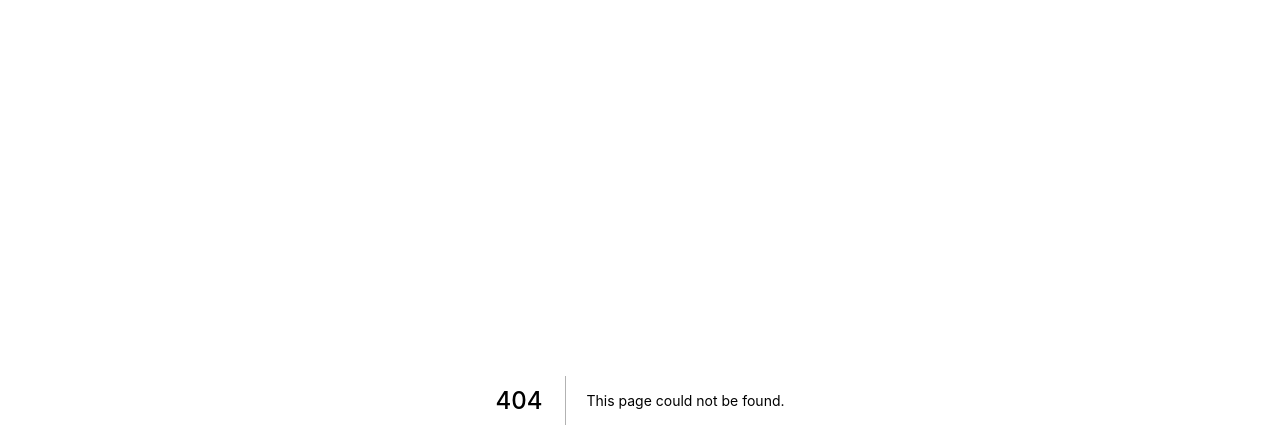
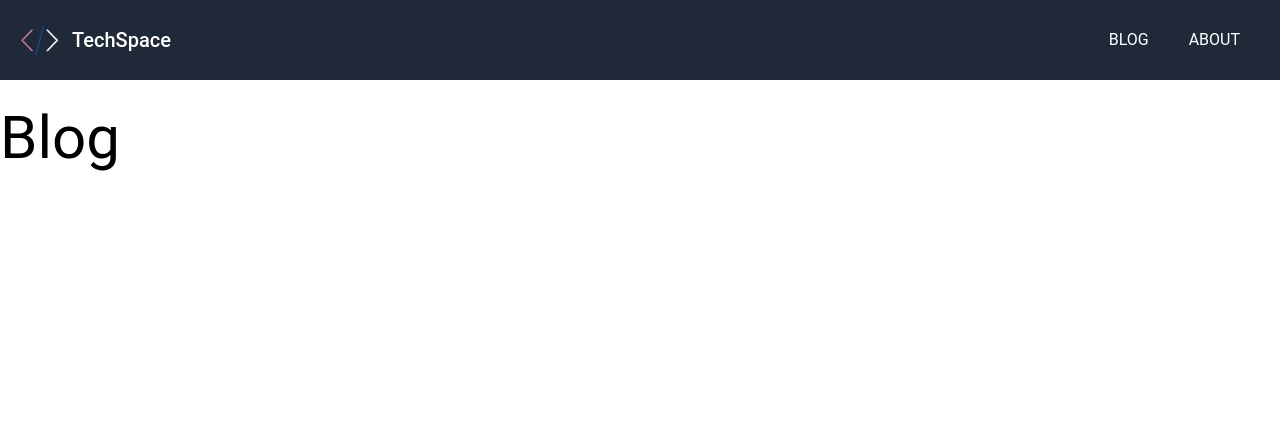
Before and after one commit to shashanksoni61/TechSpace-blog, a Next.js app: page /blog in a window 1280 px wide. Before the commit this address had no page. Shown: the top 448 px of the page. Built offline with nearby package versions, Linux system fonts and the light colour scheme.

Commit message:
404 Page finished & blog page setup

```diff
--- a/components/Header.js
+++ b/components/Header.js
@@ -4,19 +4,14 @@ import Image from 'next/image';
 function Header() {
   return (
     <header className='bg-gray-800 text-white shadow-w-full'>
-      <div
-        className='container
-      mx-auto
-      flex
-      flex-wrap p-5 flex-col md:justify-between md:flex-row items-center'
-      >
+      <div className='container mx-auto flex flex-wrap p-5 flex-col md:flex-row items-center'>
         <Link href='/'>
-          <a className='flex title-font font-medium items-center md:justify-start mb-4 md:mb-0'>
+          <a className='flex md:w-1/5 title-font font-medium items-center md:justify-start mb-4 md:mb-0'>
             <Image src='/images/logo.png' width={40} height={40} alt='logo' />
-            <span className='ml-3 text-xl'>Tech Space</span>
+            <span className='ml-3 text-xl'>TechSpace</span>
           </a>
         </Link>
-        <nav className='flex flex-wrap items-center justify-end text-base'>
+        <nav className='flex flex-wrap md:w-4/5 items-center justify-end text-base md:ml-auto'>
           <Link href='/blog'>
             <a className='mx-2 px-3 cursor-pointer uppercase hover:text-indigo-300'>
               Blog
--- a/components/Layout.js
+++ b/components/Layout.js
@@ -1,20 +1,20 @@
 import Head from 'next/head';
-import { Fragment } from 'react';
 
 import Header from './Header';
 
 const Layout = ({ title, children, keywords, description }) => {
   return (
-    <Fragment>
+    <div>
       <Head>
         <title>{title}</title>
         <meta name='keywords' content={keywords} />
         <meta name='description' content={description} />
         <link rel='icon' href='/favicon.ico' />
       </Head>
+
       <Header />
       <main className='container mx-auto my-7'>{children}</main>
-    </Fragment>
+    </div>
   );
 };
 
--- /dev/null
+++ b/pages/404.js
@@ -0,0 +1,37 @@
+import Link from 'next/link';
+import Image from 'next/image';
+import Layout from '../components/Layout';
+
+function NotFoundPage() {
+  return (
+    <Layout title='Page Not Found'>
+      <div className='flex flex-col items-center p-3'>
+        <Image
+          src='/images/logo.png'
+          width={60}
+          height={60}
+          className='bg-gray-600 rounded-2xl m-2'
+        />
+
+        <h1 className='text-6xl my-5'>Oops !</h1>
+        <h2 className='text-4xl text-gray-400 mb-5'>
+          This page does not exist
+        </h2>
+        <Link href='/'>
+          <a
+            className='
+          text-xl
+          rounded-md
+          hover:text-white
+          hover:bg-gray-700
+          p-2'
+          >
+            Go Back
+          </a>
+        </Link>
+      </div>
+    </Layout>
+  );
+}
+
+export default NotFoundPage;
--- /dev/null
+++ b/pages/about.js
@@ -0,0 +1,16 @@
+import Layout from '../components/Layout';
+
+function AboutPage() {
+  return (
+    <Layout title='About TechSpace'>
+      <h1 className='text-5xl border-b-4 pb-5 font-bold'>About</h1>
+      <div className='bg-white shadow-md rounded-lg px-10 py-6 mt-6'>
+        <h3 className='text-2xl mb-5'>TechSpace Blog</h3>
+
+        <p className='mb-3'>Blog Built with Next.js and Markdown</p>
+      </div>
+    </Layout>
+  );
+}
+
+export default AboutPage;
--- /dev/null
+++ b/pages/blog/index.js
@@ -0,0 +1,11 @@
+import Layout from '../../components/Layout';
+
+const BlogPage = () => {
+  return (
+    <Layout>
+      <h1 className='text-6xl'> Blog</h1>
+    </Layout>
+  );
+};
+
+export default BlogPage;
--- a/pages/index.js
+++ b/pages/index.js
@@ -3,7 +3,7 @@ import Layout from '../components/Layout';
 export default function Home() {
   return (
     <Layout>
-      <h1>This is HomePage</h1>
+      <h1 className='text-5xl border-b-4 p-5 font-bold'>Latest Posts</h1>
     </Layout>
   );
 }
```
